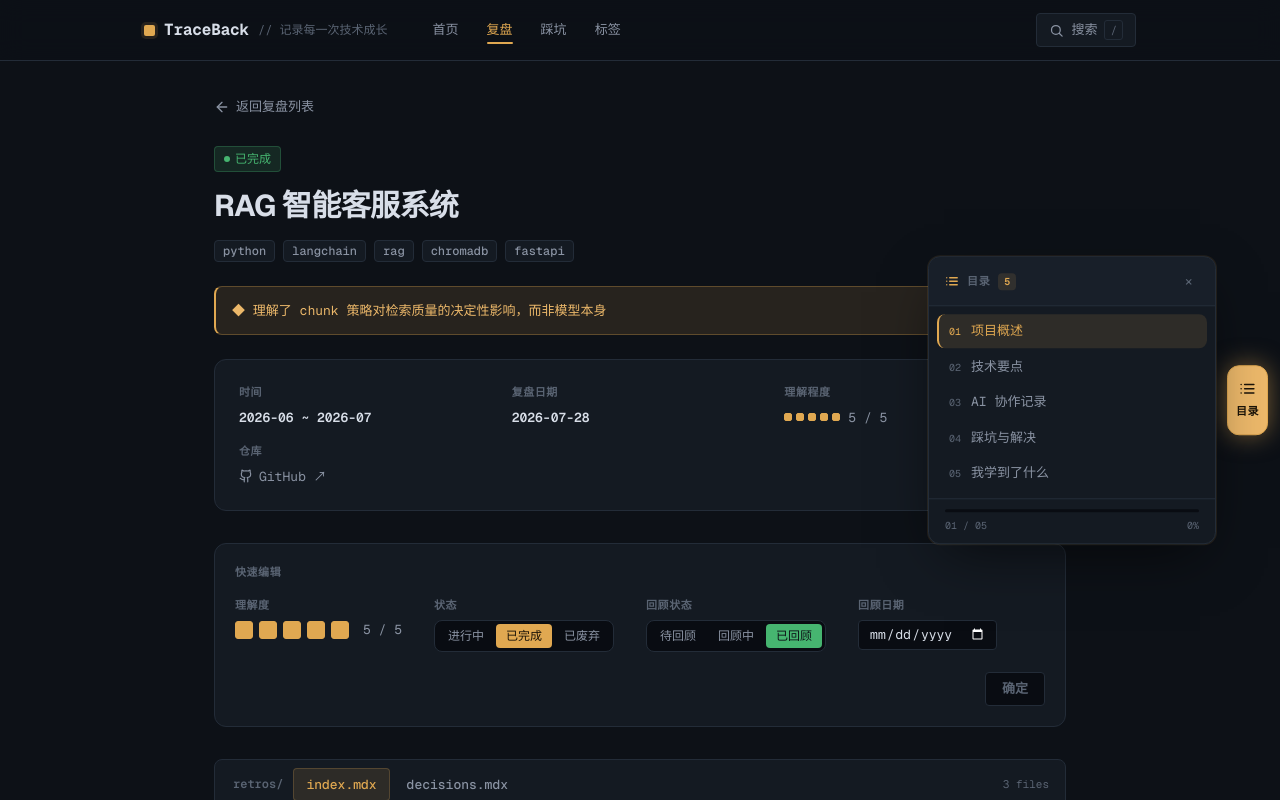
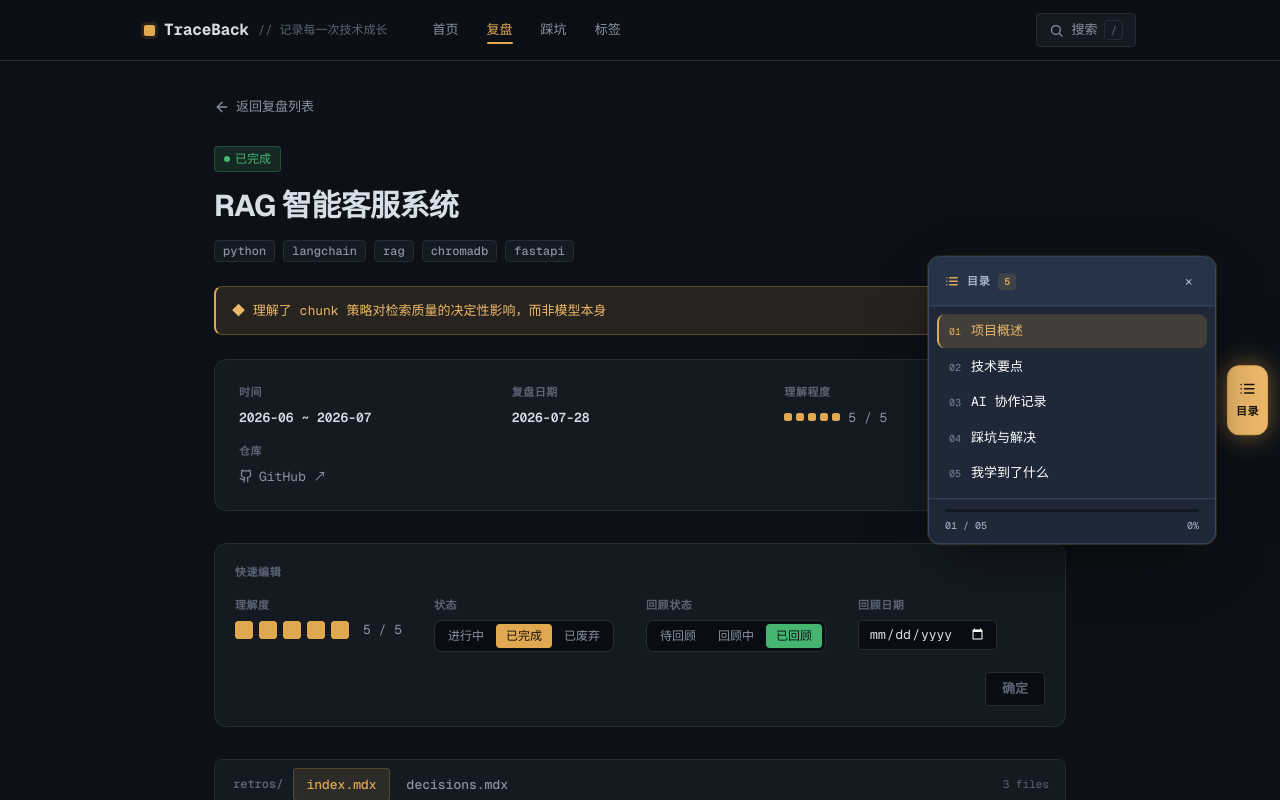
Before and after one commit to lhb-zero/TraceBack, a Next.js app: page /retros/2026/rag-chatbot in a window 1280 px wide. Both pictures are taken after a click on the button "目录". Shown: the top 800 px of the page. Built offline with nearby package versions, Linux system fonts and the light colour scheme.

Commit message:
style: 浮动目录底色提亮 + 正文纯白——新增 --tb-float-* 浮层令牌（浮层表面/边框/纯白文本），告别黑漆漆

```diff
--- a/src/app/globals.css
+++ b/src/app/globals.css
@@ -59,6 +59,15 @@
   /* ---- 内容类型色（复盘=品牌琥珀，踩坑=问题红） ---- */
   --tb-pitfall: var(--tb-state-error);
   --tb-pitfall-tint: var(--tb-error-tint);
+
+  /* ---- 浮层（浮动目录 / 弹窗 / 下拉）----
+     底色比页面背景亮一档形成层次，正文近纯白保证对比 */
+  --tb-float-bg: #1e2836;
+  --tb-float-bg-2: #273348;
+  --tb-float-border: #3a4a66;
+  --tb-float-text: #ffffff;
+  --tb-float-muted: #a9b6c9;
+  --tb-float-subtle: #75839b;
 }
 
 @theme inline {
@@ -82,6 +91,12 @@
   --color-state-neutral: var(--tb-state-neutral);
   --color-pitfall: var(--tb-pitfall);
   --color-pitfall-tint: var(--tb-pitfall-tint);
+  --color-float-bg: var(--tb-float-bg);
+  --color-float-bg-2: var(--tb-float-bg-2);
+  --color-float-border: var(--tb-float-border);
+  --color-float-text: var(--tb-float-text);
+  --color-float-muted: var(--tb-float-muted);
+  --color-float-subtle: var(--tb-float-subtle);
   --font-sans: var(--font-geist-sans);
   --font-mono: var(--font-geist-mono);
   --radius-sm: var(--tb-radius-small);
--- a/src/components/FloatingToc.tsx
+++ b/src/components/FloatingToc.tsx
@@ -120,14 +120,14 @@ export default function FloatingToc({ headings }: Props) {
         ref={panelRef}
         role="dialog"
         aria-label="目录"
-        className={`fixed right-16 top-1/2 z-50 w-72 max-w-[calc(100vw-5rem)] -translate-y-1/2 overflow-hidden rounded-xl border border-border bg-surface shadow-[0_20px_56px_-16px_rgba(0,0,0,0.65)] ring-1 ring-primary/10 transition-all duration-300 ease-out ${
+        className={`fixed right-16 top-1/2 z-50 w-72 max-w-[calc(100vw-5rem)] -translate-y-1/2 overflow-hidden rounded-xl border border-float-border bg-float-bg shadow-[0_20px_56px_-16px_rgba(0,0,0,0.7),inset_0_1px_0_rgba(255,255,255,0.06)] ring-1 ring-primary/15 transition-all duration-300 ease-out ${
           open
             ? "translate-x-0 opacity-100"
             : "pointer-events-none translate-x-6 opacity-0"
         }`}
       >
         {/* Header */}
-        <div className="flex items-center justify-between border-b border-border bg-surface-2/60 px-4 py-3">
+        <div className="flex items-center justify-between border-b border-float-border bg-float-bg-2 px-4 py-3">
           <div className="flex items-center gap-2">
             <svg
               width="14"
@@ -148,7 +148,7 @@ export default function FloatingToc({ headings }: Props) {
               <line x1="3" y1="12" x2="3.01" y2="12" />
               <line x1="3" y1="18" x2="3.01" y2="18" />
             </svg>
-            <span className="font-mono text-[11px] font-semibold uppercase tracking-[0.06em] text-subtle">
+            <span className="font-mono text-[11px] font-semibold uppercase tracking-[0.06em] text-float-muted">
               目录
             </span>
             <span className="rounded-sm bg-[var(--tb-primary-tint)] px-1.5 py-px font-mono text-[10px] font-semibold text-primary">
@@ -157,7 +157,7 @@ export default function FloatingToc({ headings }: Props) {
           </div>
           <button
             onClick={() => setOpen(false)}
-            className="rounded-sm px-1.5 py-0.5 font-mono text-sm text-subtle transition-colors hover:bg-sunken hover:text-foreground"
+            className="rounded-sm px-1.5 py-0.5 font-mono text-sm text-float-muted transition-colors hover:bg-black/30 hover:text-float-text"
             aria-label="关闭目录"
           >
             ×
@@ -174,13 +174,13 @@ export default function FloatingToc({ headings }: Props) {
                   onClick={() => setOpen(false)}
                   className={`group flex items-baseline gap-2.5 rounded-md border-l-2 px-2.5 py-[7px] font-mono text-[13px] no-underline transition-colors duration-150 ${
                     active === i
-                      ? "border-l-primary bg-[var(--tb-primary-tint)] text-primary"
-                      : "border-l-transparent text-muted hover:bg-surface-2 hover:text-foreground"
+                      ? "border-l-primary bg-[rgba(224,168,81,0.18)] text-primary-strong"
+                      : "border-l-transparent text-float-text hover:bg-white/[0.06] hover:text-float-text"
                   }`}
                 >
                   <span
                     className={`shrink-0 text-[10px] transition-colors ${
-                      active === i ? "text-primary" : "text-subtle group-hover:text-muted"
+                      active === i ? "text-primary" : "text-float-subtle group-hover:text-float-muted"
                     }`}
                   >
                     {String(i + 1).padStart(2, "0")}
@@ -193,14 +193,14 @@ export default function FloatingToc({ headings }: Props) {
         </nav>
 
         {/* Reading progress */}
-        <div className="border-t border-border px-4 py-2.5">
-          <div className="h-[3px] w-full overflow-hidden rounded-full bg-sunken">
+        <div className="border-t border-float-border px-4 py-2.5">
+          <div className="h-[3px] w-full overflow-hidden rounded-full bg-black/40">
             <div
               className="h-full rounded-full bg-gradient-to-r from-primary to-primary-strong transition-[width] duration-150 ease-out"
               style={{ width: `${progress}%` }}
             />
           </div>
-          <div className="mt-1.5 flex items-center justify-between font-mono text-[10px] text-subtle">
+          <div className="mt-1.5 flex items-center justify-between font-mono text-[10px] text-float-muted">
             <span>
               {String(active + 1).padStart(2, "0")} / {String(headings.length).padStart(2, "0")}
             </span>
```
